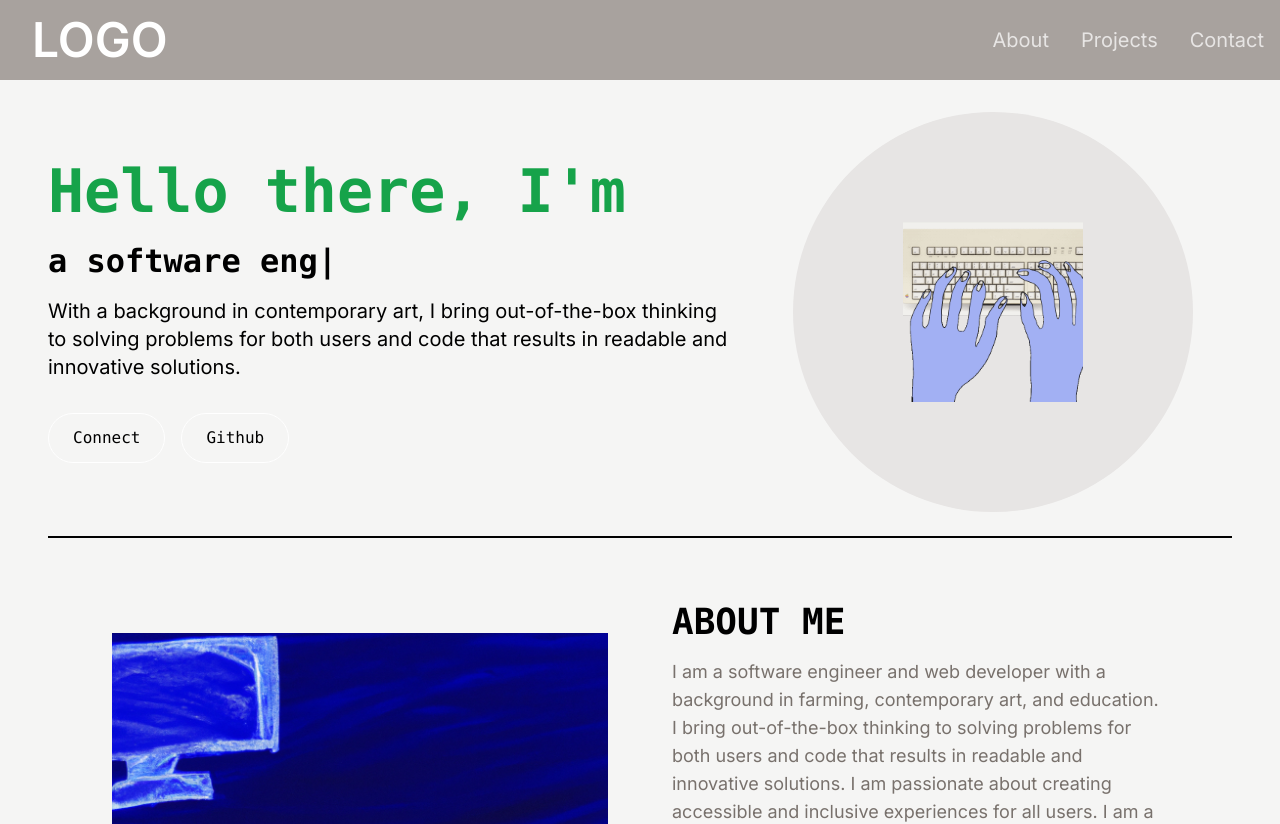
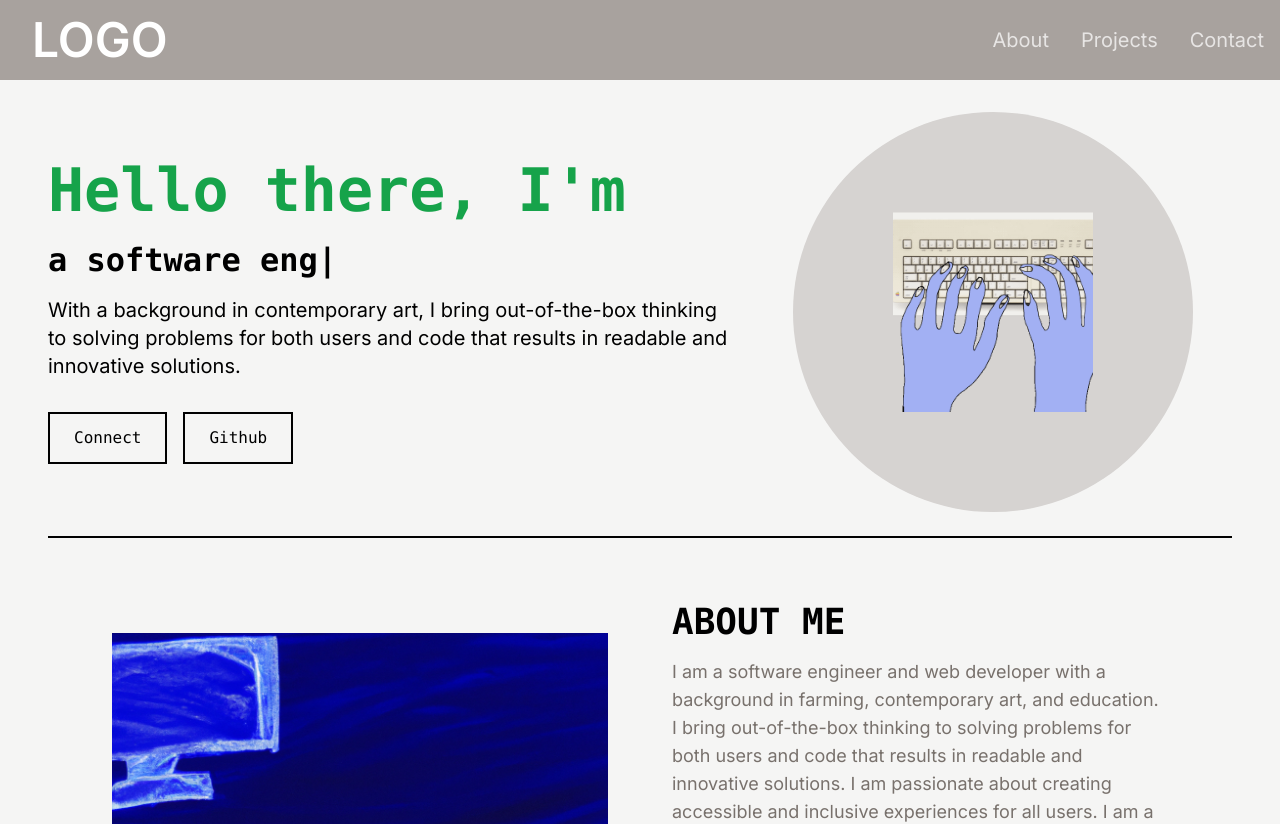
Before and after one commit to emmalgs/dev-portfolio, a Next.js app: page / in a window 1280 px wide. Shown: the top 824 px of the page. Built offline with nearby package versions, Linux system fonts and the light colour scheme.

Commit message:
Update HeroSection component styles and button borders

```diff
--- a/src/app/components/HeroSection.tsx
+++ b/src/app/components/HeroSection.tsx
@@ -29,22 +29,22 @@ export const HeroSection = () => {
         </h1>
         <p className="text-base sm:text-lg mb-6 lg:text-xl">With a background in contemporary art, I bring out-of-the-box thinking to solving problems for both users and code that results in readable and innovative solutions.</p>
         <div>
-          <button className="font-mono px-6 py-3 w-full sm:w-fit rounded-full mr-4 bg-transparent hover:bg-blue-500 border border-white hover:border-stone-800">
+          <button className="font-mono px-6 py-3 w-full sm:w-fit mr-4 bg-transparent hover:bg-blue-500 border-2 border-black hover:border-stone-800">
             Connect
           </button>
-          <button className="font-mono px-6 py-3 w-full sm:w-fit rounded-full mt-2 bg-transparent hover:bg-stone-800 hover:text-white border border-white">
+          <button className="font-mono px-6 py-3 w-full sm:w-fit mt-2 bg-transparent hover:bg-stone-800 hover:text-white border-2 border-black">
             Github
           </button>
         </div>
       </div>
       <div className="col-span-5 place-self-center ml-4 mt-4 lg:mt-0">
-        <div className="rounded-full bg-stone-200 w-[250px] h-[250px] lg:w-[400px] lg:h-[400px] relative">
+        <div className="rounded-full bg-stone-300 w-[290px] h-[290px] lg:w-[400px] lg:h-[400px] relative">
           <Image
             src="/images/keyboard.gif"
             alt="hero-image"
             className="absolute transform -translate-x-1/2 -translate-y-1/2 top-1/2 left-1/2"
-            width={180}
-            height={180}
+            width={200}
+            height={200}
           />
         </div>
       </div>
```
